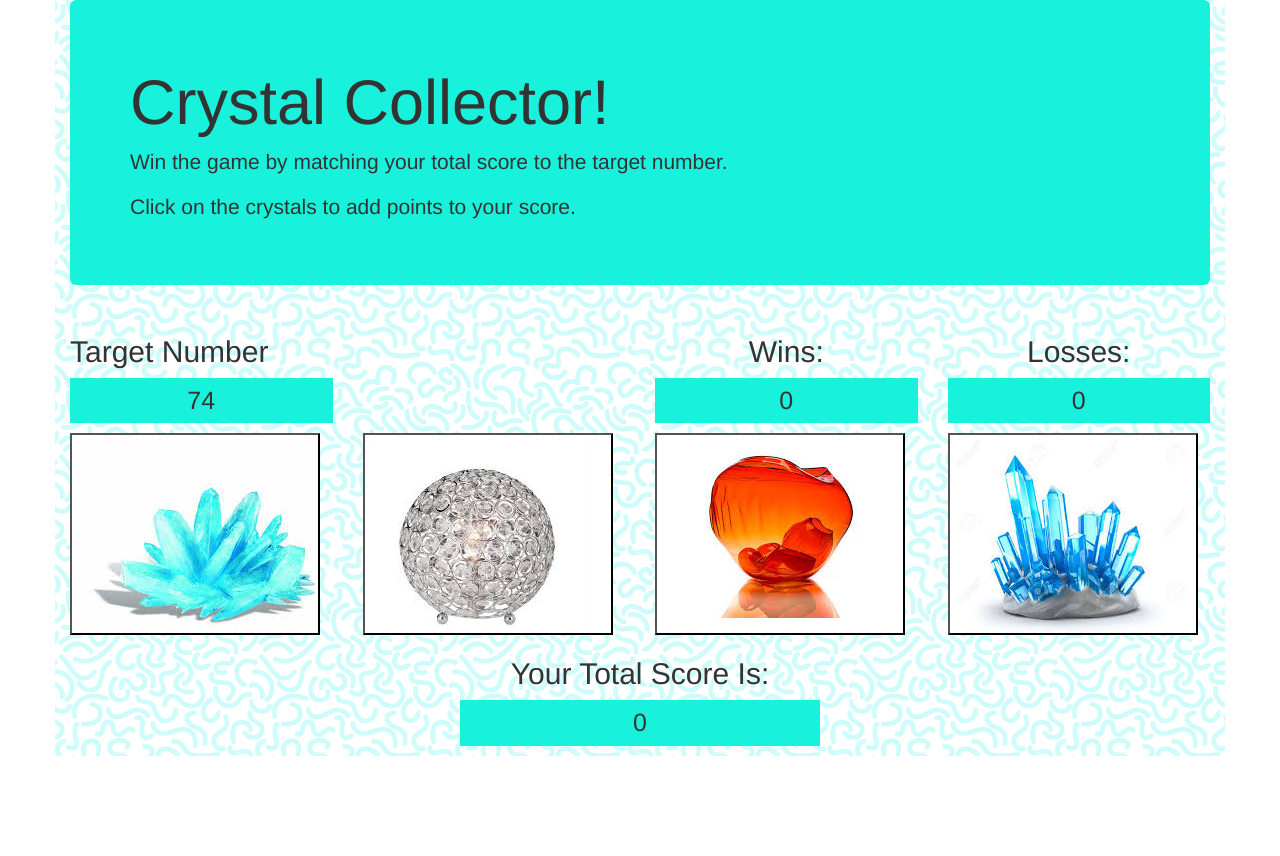
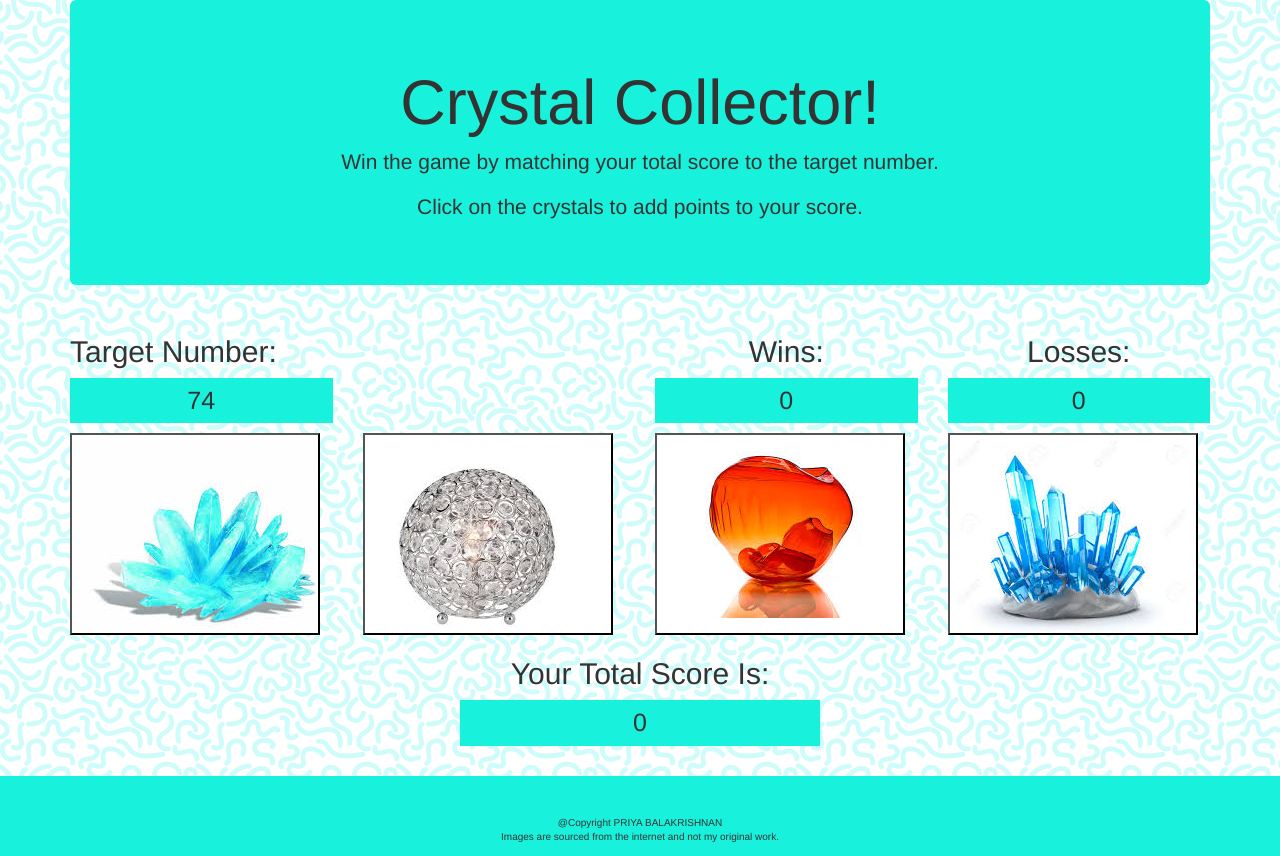
Before and after one commit to pribala/Crystal-Collector, a plain HTML site: page index.html in a window 1280 px wide. Before the commit the page ends 800 px from the top, so only its background shows below. Drawn offline with nearby package versions, Linux system fonts and the light colour scheme.

Commit message:
fix: Add sticky footer

```diff
--- a/assets/css/style.css
+++ b/assets/css/style.css
@@ -1,3 +1,10 @@
+html, body {
+	margin: 0;
+	padding: 0;
+	height: 100%;
+	background-image: url("../images/wormz.png");
+}
+
 .scoreStyle {
 	background-color: #18f2dc;
 	font-size: 25px;
@@ -9,5 +16,19 @@
 }
 
 .container {
-	background-image: url("../images/wormz.png");
+	/*background-image: url("../images/wormz.png");*/
+	min-height: 90%;
+	margin-bottom: 20px;
 }
+
+.footer {
+	min-height: 10%;
+	overflow: auto;
+	background-color: #18F2DC;
+}
+
+.footerContainer {
+	font-size: 10px;
+	padding: 10px;
+	margin-top: 30px;
+}
--- a/index.html
+++ b/index.html
@@ -9,7 +9,7 @@
 </head>
 <body>
 	<div class="container">
-		<div class="jumbotron">
+		<div class="jumbotron text-center">
   			<h1 class="display-3">Crystal Collector!</h1>
   			<p class="lead">Win the game by matching your total score to the target number.</p>
   			<p>Click on the crystals to add points to your score.</p>
@@ -20,7 +20,7 @@
       				<div class="card-body">
       					<div class="row">
       						<div class="col-md-12 col-sm-12">
-        						<h2 class="card-title">Target Number</h2>
+        						<h2 class="card-title">Target Number:</h2>
         					</div>
         				</div>
         				<div class="row">
@@ -76,6 +76,12 @@
   			</div>
   		</div>
 	</div>
+  <footer class="footer text-center">
+    <div class="footerContainer">
+      @Copyright PRIYA BALAKRISHNAN
+      <br>Images are sourced from the internet and not my original work.
+    </div>
+  </footer>
 	<script src="assets/javascript/game.js"></script>
 </body>
 </html>
```
